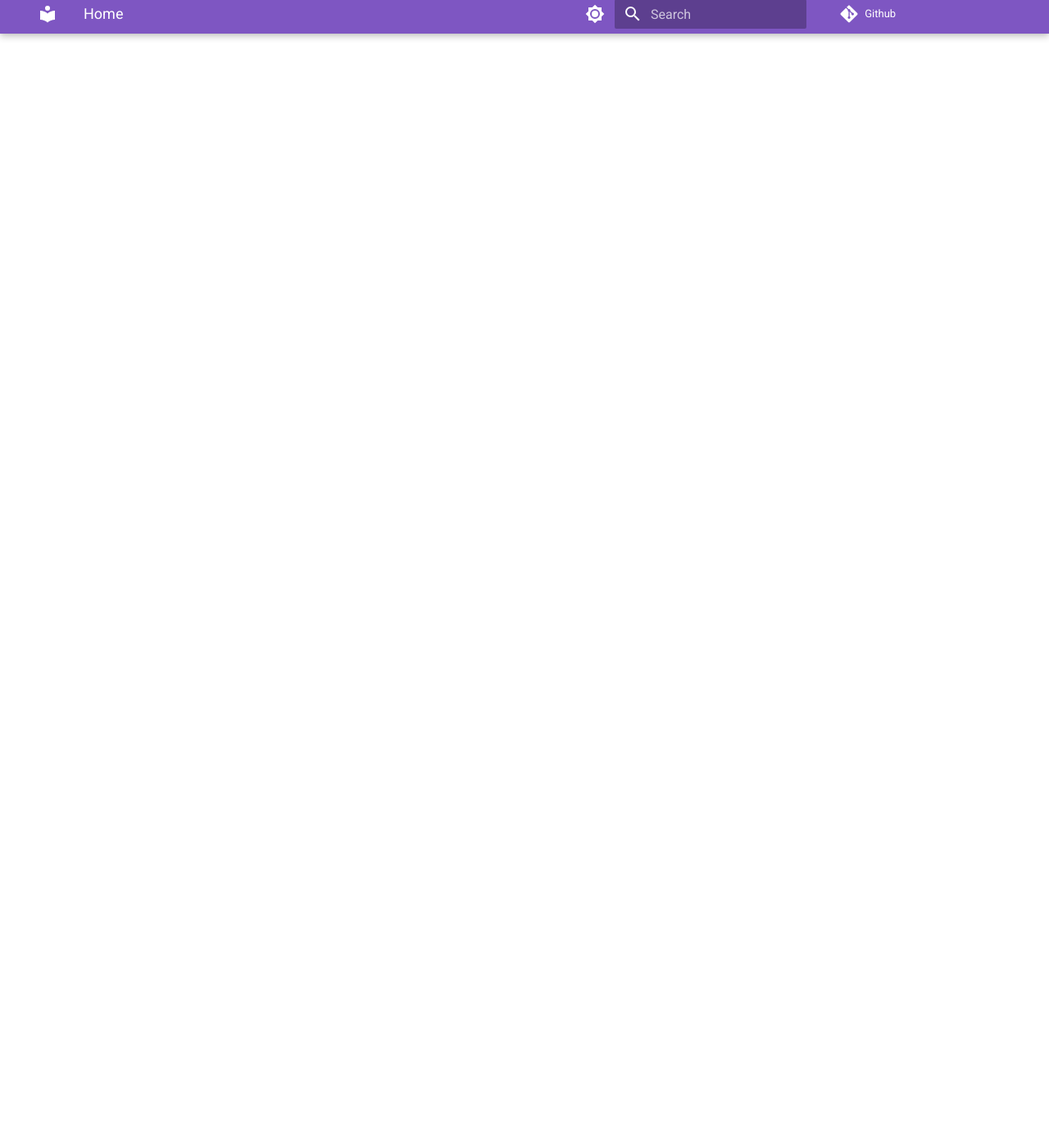
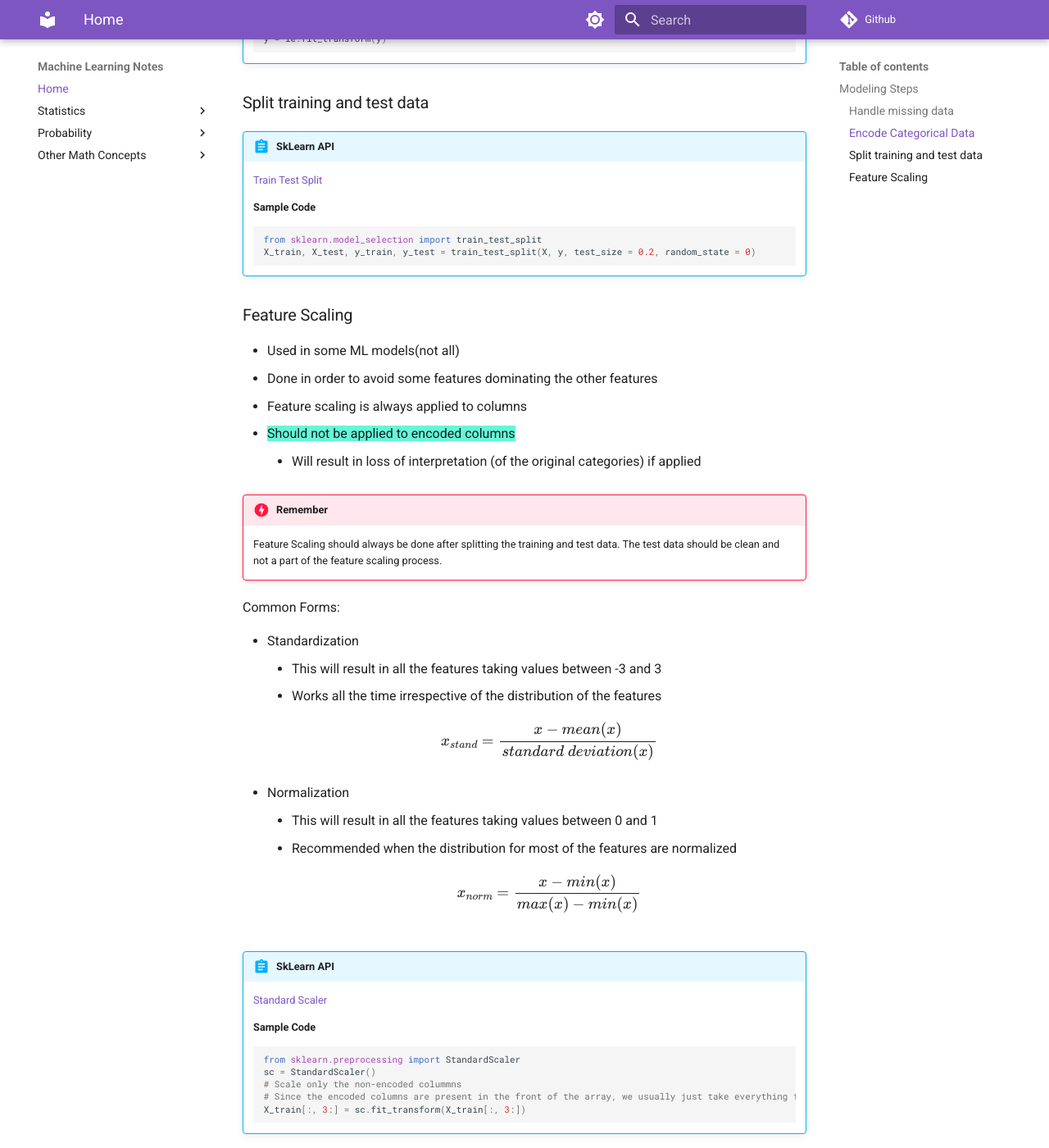
Before and after one commit to paulang1807/learn-ml, an MkDocs documentation site: the page built from docs/index.md, in a window 1280 px wide and 1400 px high, scrolled down 1359 px. Shown: the whole window at 82% size. Built offline with MkDocs 1.6.1 and Material for MkDocs 9.7.7, drawn with Linux system fonts in a browser that asks for light colours; formulas are drawn with MathJax 3; comment, search, counter and statistics services are not loaded; some of the changed text lies outside the part shown.

Commit message:
ML code basics initial

````diff
--- a/docs/index.md
+++ b/docs/index.md
@@ -1 +1,95 @@
 # Machine Learning Home
+
+## Modeling Steps
+- Data Preparation - Generate or Read data
+- Separate the independent and dependent variables
+- Handle missing data (Needed if there is missing data)
+- Encode Categorical Data (Needed if there is categorical data)
+- Split training and test data
+- Feature Scaling (Needed only for some models)
+
+### Handle missing data
+Common Approach - Replace missing value with average of all values in the column
+
+!!! abstract "SkLearn API"
+
+    [Simple Imputer](https://scikit-learn.org/stable/modules/generated/sklearn.impute.SimpleImputer.html)
+
+    **Sample Code**
+    ```python
+    from sklearn.impute import SimpleImputer
+    imputer = SimpleImputer(missing_values=np.nan, strategy='mean')
+    imputer.fit(X[:, 1:3])  # Include all numeric columns
+    X[:, 1:3] = imputer.transform(X[:, 1:3])
+    ```
+
+### Encode Categorical Data
+- Encoding the Independent Variable
+    - This usually pushes the encoded columns to the front of the array
+!!! abstract "SkLearn API"
+    [Column Transformer](https://scikit-learn.org/stable/modules/generated/sklearn.compose.ColumnTransformer.html)
+
+    [One Hot Encoder](https://scikit-learn.org/stable/modules/generated/sklearn.preprocessing.OneHotEncoder.html)
+
+    **Sample Code**
+    ```python
+    from sklearn.compose import ColumnTransformer
+    from sklearn.preprocessing import OneHotEncoder
+
+    ct = ColumnTransformer(transformers=[('encoder', OneHotEncoder(), [0])], remainder='passthrough')
+    X = np.array(ct.fit_transform(X))
+    ```
+- Encoding the Dependent Variable
+!!! abstract "SkLearn API"
+    [Label Encoder](https://scikit-learn.org/stable/modules/generated/sklearn.preprocessing.LabelEncoder.html)
+
+    **Sample Code**
+    ```python
+    from sklearn.preprocessing import LabelEncoder
+    le = LabelEncoder()
+    y = le.fit_transform(y)
+    ```
+
+### Split training and test data
+
+!!! abstract "SkLearn API"
+    [Train Test Split](https://scikit-learn.org/stable/modules/generated/sklearn.model_selection.train_test_split.html)
+
+    **Sample Code**
+    ```python
+    from sklearn.model_selection import train_test_split
+    X_train, X_test, y_train, y_test = train_test_split(X, y, test_size = 0.2, random_state = 0)
+    ```
+
+### Feature Scaling
+- Used in some ML models(not all)
+- Done in order to avoid some features dominating the other features
+- Feature scaling is always applied to columns
+- ==Should not be applied to encoded columns==
+    - Will result in loss of interpretation (of the original categories) if applied
+
+!!! danger "Remember"
+    Feature Scaling should always be done after splitting the training and test data. The test data should be clean and not a part of the feature scaling process.
+
+Common Forms:
+
+- Standardization
+    - This will result in all the features taking values between -3 and 3
+    - Works all the time irrespective of the distribution of the features
+$$ x_{stand} = \frac{x - mean(x)}{standard \ deviation (x)} $$
+- Normalization
+    - This will result in all the features taking values between 0 and 1
+    - Recommended when the distribution for most of the features are normalized
+$$ x_{norm} = \frac{x - min(x)}{max(x) - min (x)} $$
+
+!!! abstract "SkLearn API"
+    [Standard Scaler](https://scikit-learn.org/stable/modules/generated/sklearn.preprocessing.StandardScaler.html)
+
+    **Sample Code**
+    ```python
+    from sklearn.preprocessing import StandardScaler
+    sc = StandardScaler()
+    # Scale only the non-encoded colummns
+    # Since the encoded columns are present in the front of the array, we usually just take everything from the index of the first non encoded numerical column
+    X_train[:, 3:] = sc.fit_transform(X_train[:, 3:])
+    ```
````
Also changed, not shown: BasicPythonForML.ipynb, 1 other file.
